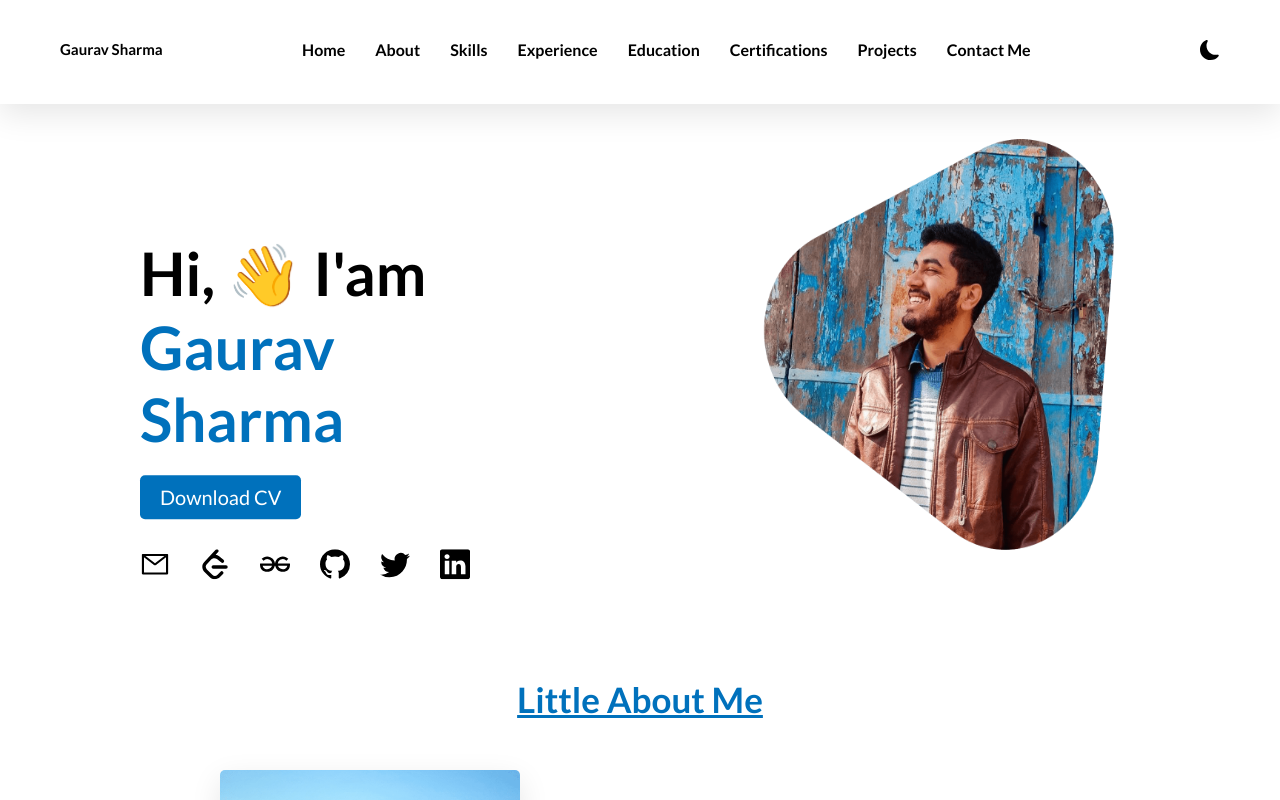
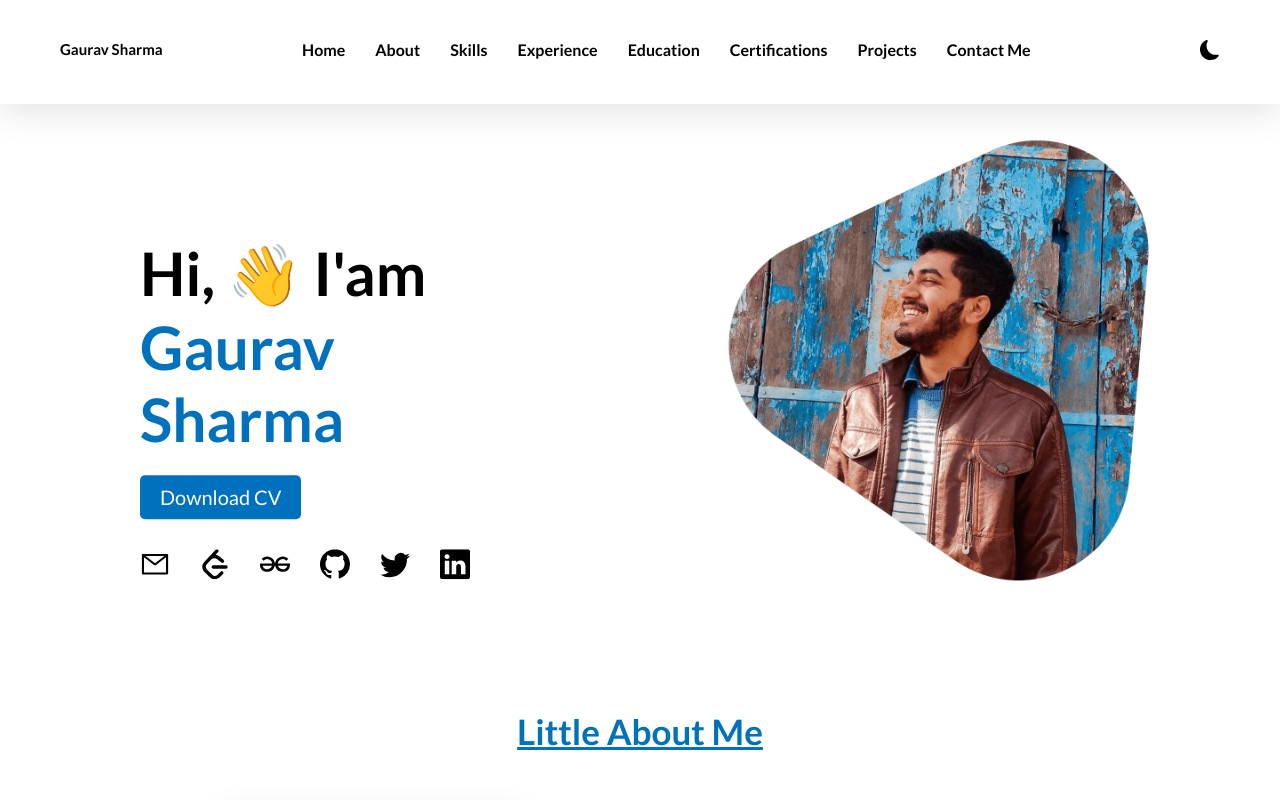
Before and after one commit to gsharma101/pfrj, a React (Create React App) app: page / in a window 1280 px wide. Shown: the top 800 px of the page. Built offline with nearby package versions, Linux system fonts and the light colour scheme.

Commit message:
updating header img

```diff
--- a/src/containers/header/header.scss
+++ b/src/containers/header/header.scss
@@ -68,12 +68,9 @@
     display: flex;
     justify-content: center;
     img {
-      width: 40rem;
+      width: 80%;
       @include respond(tab-land) {
         width: 60%;
-      }
-      @include respond(tab-port) {
-        width: 80%;
       }
     }
   }
```
